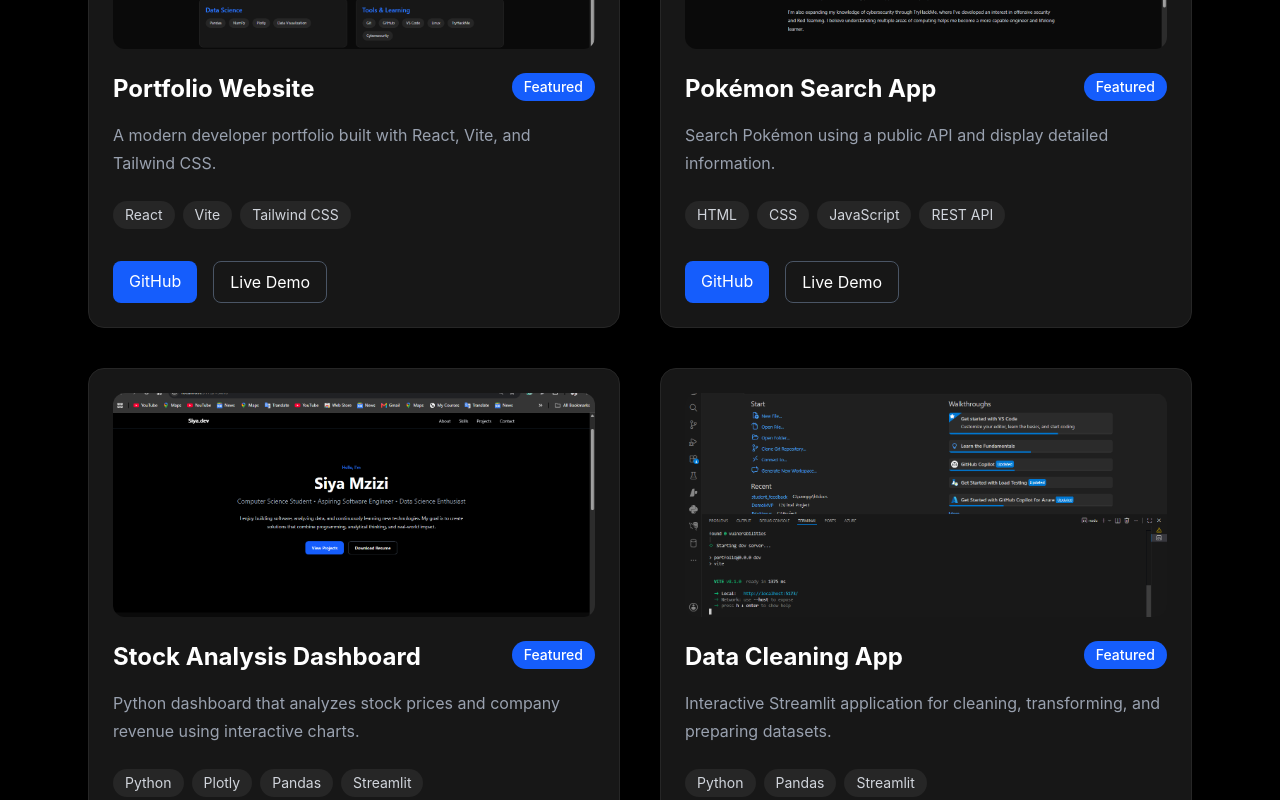
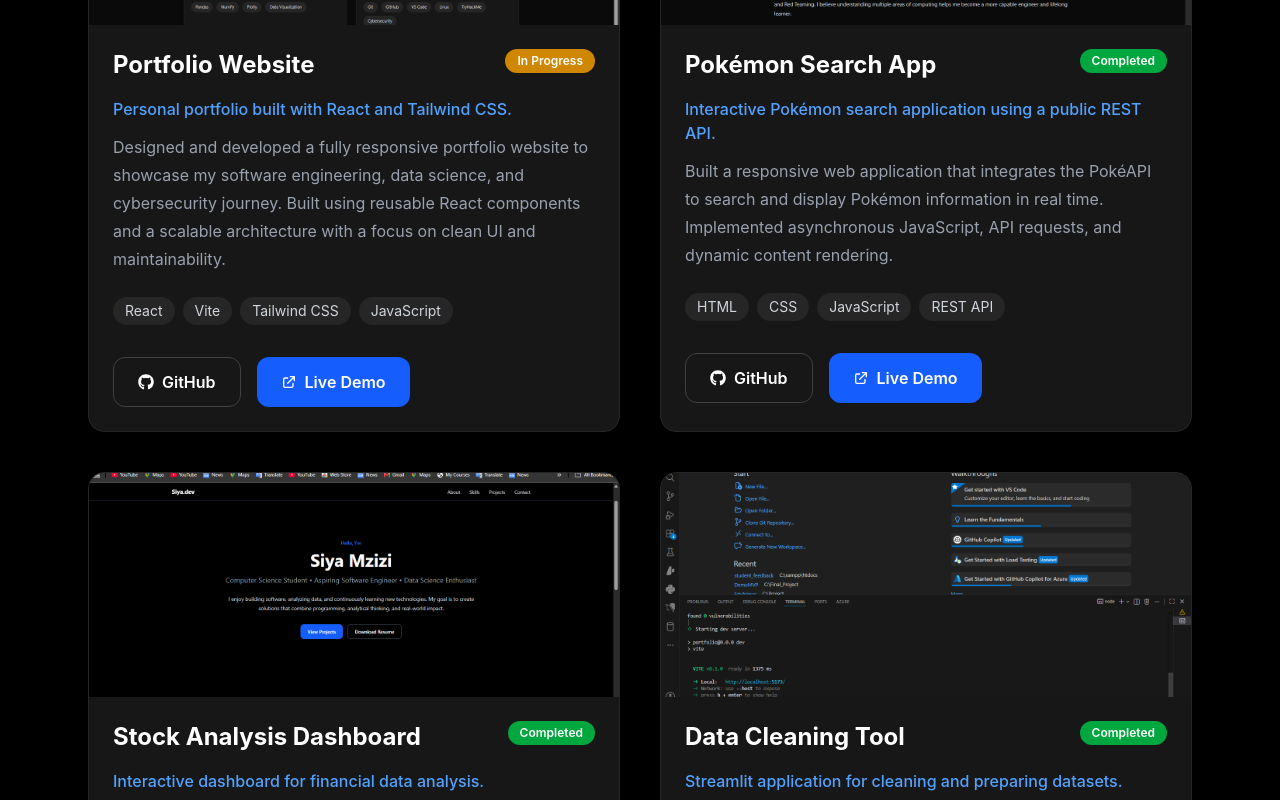
Before and after one commit to Phiophilus-Tseuoa/Potforlio_Website, a React app: page / in a window 1280 px wide. Shown: the part 2800-3600 px from the top of the page. Built offline with nearby package versions, Linux system fonts and the light colour scheme; the HTML template or start-up script is replaced by a standard one.

Commit message:
Improve projects section

```diff
--- a/src/Data/projects.js
+++ b/src/Data/projects.js
@@ -1,76 +1,124 @@
 import {
-    portfolio,
-    pokemon,
-    stocks,
-    cleaning
+  portfolio,
+  pokemon,
+  stocks,
+  cleaning,
 } from "./projectImages";
-
 
 const projects = [
   {
     id: 1,
+
     title: "Portfolio Website",
+
     image: portfolio,
+
+    shortDescription:
+      "Personal portfolio built with React and Tailwind CSS.",
+
     description:
-      "A modern developer portfolio built with React, Vite, and Tailwind CSS.",
+      "Designed and developed a fully responsive portfolio website to showcase my software engineering, data science, and cybersecurity journey. Built using reusable React components and a scalable architecture with a focus on clean UI and maintainability.",
+
     technologies: [
       "React",
       "Vite",
       "Tailwind CSS",
+      "JavaScript",
     ],
+
     github: "#",
+
     demo: "#",
+
     featured: true,
+
+    status: "In Progress",
   },
 
   {
     id: 2,
+
     title: "Pokémon Search App",
+
     image: pokemon,
+
+    shortDescription:
+      "Interactive Pokémon search application using a public REST API.",
+
     description:
-      "Search Pokémon using a public API and display detailed information.",
+      "Built a responsive web application that integrates the PokéAPI to search and display Pokémon information in real time. Implemented asynchronous JavaScript, API requests, and dynamic content rendering.",
+
     technologies: [
       "HTML",
       "CSS",
       "JavaScript",
       "REST API",
     ],
+
     github: "#",
+
     demo: "#",
+
     featured: true,
+
+    status: "Completed",
   },
 
   {
     id: 3,
+
     title: "Stock Analysis Dashboard",
+
     image: stocks,
+
+    shortDescription:
+      "Interactive dashboard for financial data analysis.",
+
     description:
-      "Python dashboard that analyzes stock prices and company revenue using interactive charts.",
+      "Developed a Python dashboard that analyzes historical stock prices and company revenue using Pandas, Plotly, and Streamlit. Created interactive visualizations to help users explore financial trends.",
+
     technologies: [
       "Python",
+      "Pandas",
       "Plotly",
-      "Pandas",
       "Streamlit",
     ],
+
     github: "#",
+
     demo: "#",
+
     featured: true,
+
+    status: "Completed",
   },
 
   {
     id: 4,
-    title: "Data Cleaning App",
+
+    title: "Data Cleaning Tool",
+
     image: cleaning,
+
+    shortDescription:
+      "Streamlit application for cleaning and preparing datasets.",
+
     description:
-      "Interactive Streamlit application for cleaning, transforming, and preparing datasets.",
+      "Created an interactive data cleaning application that enables users to upload datasets, handle missing values, remove duplicates, transform columns, and prepare data for analysis through an intuitive interface.",
+
     technologies: [
       "Python",
       "Pandas",
       "Streamlit",
     ],
+
     github: "#",
+
     demo: "#",
+
     featured: true,
+
+    status: "Completed",
   },
 ];
 
--- a/src/components/ProjectCard.jsx
+++ b/src/components/ProjectCard.jsx
@@ -1,30 +1,67 @@
+import { FaGithub } from "react-icons/fa";
+import { HiOutlineExternalLink } from "react-icons/hi";
+import Button from "./Button";
+
 export default function ProjectCard({
   image,
   title,
+  shortDescription,
   description,
   technologies,
   github,
   demo,
+  status,
 }) {
   return (
-    <article className="bg-neutral-900 border border-neutral-800 rounded-2xl p-6 transition-all duration-300 hover:-translate-y-2 hover:border-blue-500 hover:shadow-lg hover:shadow-blue-500/10">
-
+    <article
+      className="
+        group
+        bg-neutral-900
+        border
+        border-neutral-800
+        rounded-2xl
+        overflow-hidden
+        transition-all
+        duration-300
+        hover:-translate-y-2
+        hover:border-blue-500
+        hover:shadow-xl
+        hover:shadow-blue-500/10
+      "
+    >
       <img
         src={image}
         alt={title}
-    className="w-full h-56 object-cover rounded-xl mb-6"/>
+        className="
+          w-full
+          h-56
+          object-cover
+          transition-transform
+          duration-500
+          group-hover:scale-105
+        "
+      />
 
+      <div className="p-6">
         <div className="flex justify-between items-start mb-4">
-
           <h3 className="text-2xl font-bold">
             {title}
           </h3>
 
-        <span className="bg-blue-600 px-3 py-1 rounded-full text-sm font-medium">
-          Featured
+          <span
+            className={`px-3 py-1 rounded-full text-xs font-semibold ${
+              status === "Completed"
+                ? "bg-green-600"
+                : "bg-yellow-600"
+            }`}
+          >
+            {status}
           </span>
+        </div>
 
-      </div>
+        <p className="text-blue-400 font-medium mb-3">
+          {shortDescription}
+        </p>
 
         <p className="text-gray-400 leading-7 mb-6">
           {description}
@@ -42,23 +79,24 @@
         </div>
 
         <div className="flex gap-4">
+          <Button
+            href={github}
+            target="_blank"
+            variant="secondary"
+          >
+            <FaGithub />
+            GitHub
+          </Button>
 
-        <a
-          href={github}
-          className="bg-blue-600 hover:bg-blue-700 px-4 py-2 rounded-lg transition"
+          <Button
+            href={demo}
+            target="_blank"
           >
-          GitHub
-        </a>
-
-        <a
-          href={demo}
-          className="border border-gray-600 hover:border-blue-500 px-4 py-2 rounded-lg transition"
-        >
+            <HiOutlineExternalLink />
             Live Demo
-        </a>
-
+          </Button>
         </div>
-
+      </div>
     </article>
   );
 }
```
Lines whose indentation alone changed are shown as unchanged.
